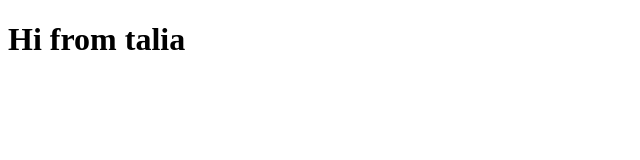
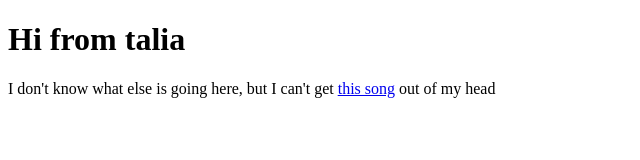
Before and after one commit to notsydneylloyd/waylandgwc.github.io, a plain HTML site: page team/talia.html in a window 1280 px wide. Shown: the whole page, without its empty margins (0-640 px from the left). Drawn offline with Linux system fonts and the light colour scheme.

Commit message:
Added a link

```diff
--- a/team/talia.html
+++ b/team/talia.html
@@ -5,5 +5,6 @@
 	</head>
 	<body>
 		<h1 style="font-family: Times New Roman">Hi from talia</h1>
+		<p>I don't know what else is going here, but I can't get <a href="https://www.youtube.com/watch?v=emnKi7Hd0rw">this song</a> out of my head</p>
 	</body>
 </html>
```
